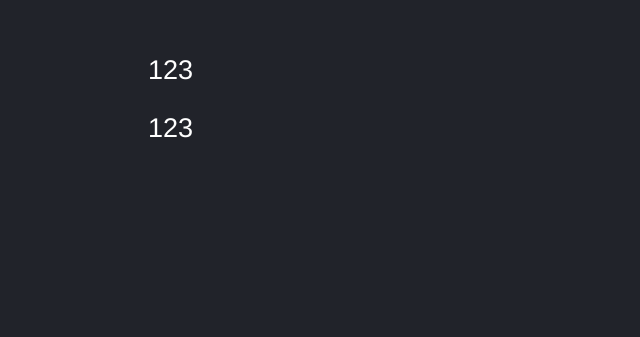
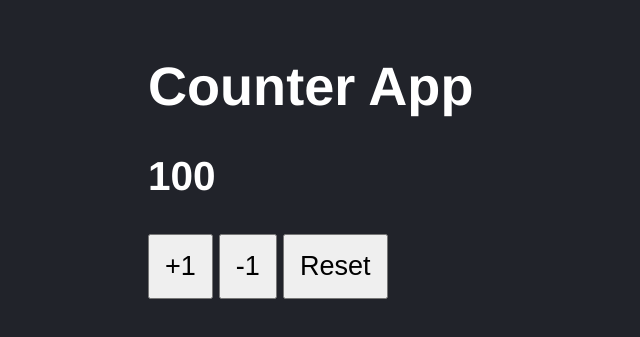
Before and after one commit to physiodevapp/react-zero-to-expert, a React (Vite) app in the folder 03-counter-app-vite/: page / in a window 1280 px wide. Shown: the part 129-466 px from the top of the page, without its empty margins (0-640 px from the left). Built offline with nearby package versions, Linux system fonts and the light colour scheme.

Commit message:
CounterApp testing practice

```diff
--- a/03-counter-app-vite/src/CounterApp.jsx
+++ b/03-counter-app-vite/src/CounterApp.jsx
@@ -3,7 +3,7 @@ import PropTypes from 'prop-types';
 
 function CounterApp({ value }) {
 
-  console.log('render');
+  // console.log('render');
 
   const [count, setCount] = useState(value)
 
@@ -24,8 +24,8 @@ function CounterApp({ value }) {
 
   return (
     <>
-      <h1>CounterApps</h1>
-      <h2> {count} </h2>
+      <h1>Counter App</h1>
+      <h2>{count}</h2>
       <button onClick={() => handleCounter(1)}>
         +1
       </button>
--- a/03-counter-app-vite/src/main.jsx
+++ b/03-counter-app-vite/src/main.jsx
@@ -2,14 +2,13 @@ import React from 'react';
 import ReactDOM from 'react-dom/client';
 // import App from './HelloWorldApp';
 // import { HelloWorldApp } from './HelloWorldApp';
-import { FirstApp } from './FirstApp';
-// import CounterApp from './CounterApp';
+// import { FirstApp } from './FirstApp';
+import CounterApp from './CounterApp';
 import './styles.css';
 
 
 ReactDOM.createRoot(document.getElementById('root')).render(
   <React.StrictMode>
-    {/* <CounterApp /> */}
-    <FirstApp />
+    <CounterApp value={100}/>
   </React.StrictMode>
 )
```
Also changed, not shown: 2 other files (tests, documents, lock files or other folders).
